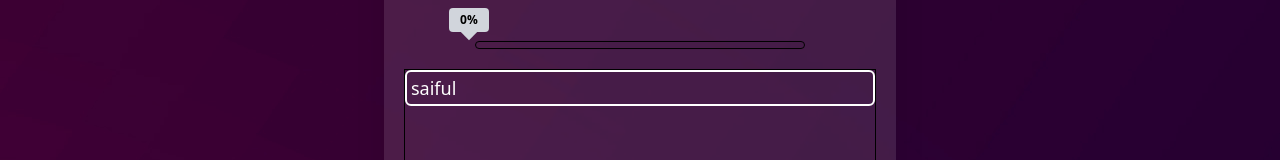
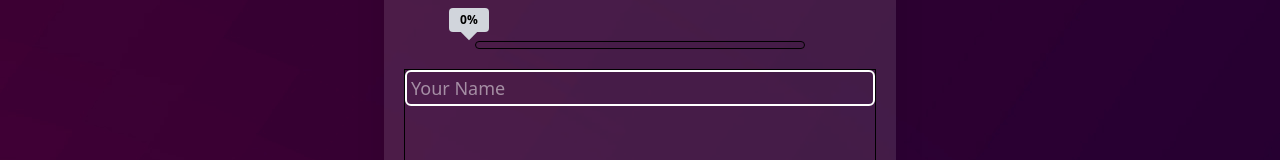
Before and after one commit to Saiful10400/Multi-step-form, a React app: page / in a window 1280 px wide. Shown: the part 235-395 px from the top of the page. Built offline with nearby package versions, Linux system fonts and the light colour scheme; the HTML template or start-up script is replaced by a standard one.

Commit message:
input field error input created.

```diff
--- a/src/Blocks/Component/PersonalInfo.tsx
+++ b/src/Blocks/Component/PersonalInfo.tsx
@@ -1,12 +1,14 @@
-import type { ChangeEventHandler } from "react";
+ import type { TformData } from "../Storage/FormData";
 import InputField from "../Ui/InputField";
 
 
 
-const PersonalInfo = ({updaterFn}:{updaterFn:ChangeEventHandler<HTMLInputElement>}) => {
+const PersonalInfo = ({updaterFn,formData}:{formData:TformData,updaterFn:(key: string, value: string | number) => void}) => {
+
+
     return (
         <div>
-           <InputField changeFn={updaterFn} type="text" value="saiful" placeHolder="Your Name" />
+           <InputField fieldName="fullName" updaterFn={updaterFn}  type="text" value={formData["fullName"]} placeHolder="Your Name" />
         </div>
     );
 };
--- a/src/Blocks/MultiStepsForm.tsx
+++ b/src/Blocks/MultiStepsForm.tsx
@@ -7,13 +7,14 @@ import FormWrapper from "./Util/Component/FormWrapper";
 import Button from "./Ui/Button";
 import ProgressBar from "./Ui/ProgressBar";
 import Tittle from "./Ui/Tittle";
+import initialFormData, { type TformData } from "./Storage/FormData";
 
 const MultiStepsForm = () => {
     const [stepCount, setStepCount] = useState(0)
-const[progressCount,setProgressCount]=useState(0)
+    const [progressCount, setProgressCount] = useState(0)
     // increase counter.
     const increaseCounter = () => {
-        setProgressCount(p=>p+10)
+        setProgressCount(p => p + 10)
         if (stepCount === 2) return
         setStepCount(p => p += 1)
     }
@@ -23,8 +24,13 @@ const[progressCount,setProgressCount]=useState(0)
         setStepCount(p => p -= 1)
     }
 
-    const updaterFn=(key:string,value:string|number)=>{
 
+    // cont form data.
+    const [formData, setFormData] = useState<TformData>(initialFormData)
+
+    const updaterFn = (key: string, value: string | number) => {
+        console.log(value,key)
+        setFormData(p => ({ ...p, [key]: value }))
     }
 
     return (
@@ -38,7 +44,7 @@ const[progressCount,setProgressCount]=useState(0)
 
             {/* Form pages. */}
             <FormWrapper count={stepCount}>
-                <PersonalInfo updaterFn={updaterFn}/>
+                <PersonalInfo formData={formData} updaterFn={updaterFn} />
                 <Address />
                 <Payment />
             </FormWrapper>
--- a/src/Blocks/Storage/FormData.ts
+++ b/src/Blocks/Storage/FormData.ts
@@ -0,0 +1,42 @@
+export  interface TformData {
+  // Step 1: Personal Info
+  fullName: string;
+  email: string;
+  phone: string;
+  dob: string; // or Date if you prefer
+
+  // Step 2: Address Info
+  division: string;
+  district: string;
+  postalCode: number;
+  sameAsPermanent: boolean;
+
+  // Step 3: Bank Info
+  bankName: string;
+  accountNumber: string;
+  accountType: "Savings" | "Current";
+  bankDocument: File | null; // uploaded file
+};
+
+const initialFormData: TformData = {
+  // Step 1: Personal Info
+  fullName: "",
+  email: "",
+  phone: "",
+  dob: "",
+
+  // Step 2: Address Info
+  division: "",
+  district: "",
+  postalCode: 0,
+  sameAsPermanent: false,
+
+  // Step 3: Bank Info
+  bankName: "",
+  accountNumber: "",
+  accountType: "Savings", // default option
+  bankDocument: null
+};
+
+
+export default initialFormData
--- a/src/Blocks/Ui/InputField.tsx
+++ b/src/Blocks/Ui/InputField.tsx
@@ -1,10 +1,28 @@
+import { useState, type ChangeEventHandler } from "react";
 
 
 
 
 const InputField = ({ type, placeHolder, value, updaterFn, fieldName }: { type: string, fieldName: string, placeHolder: string, value: string, updaterFn: (key: string, value: string | number) => void }) => {
+
+    const [error, setError] = useState<null | string>(null)
+    const [clicked, setClicked] = useState<boolean>(false)
+    const onChangeHandle: ChangeEventHandler<HTMLInputElement> = (e) => {
+        const value = e?.target?.value
+        updaterFn(fieldName, value)
+
+        if (value === "" && clicked) setError("Your full name missing!")
+        else {
+            setError(null)
+        }
+    }
+
+
     return (
-        <input className="w-full h-full text-white text-lg pl-1 py-1 rounded-md border-2 focus:outline-0" type={type} placeholder={placeHolder} value={value} onChange={e => updaterFn(fieldName,e?.target?.value)} />
+        <>
+            <input onClick={() => setClicked(true)} className={`${error ? "border-red-500" : "border-white"} w-full h-full text-white text-lg pl-1 py-1 rounded-md border-2 focus:outline-0`} type={type} placeholder={placeHolder} value={value} onChange={onChangeHandle} />
+            <span className={`${error ? "opacity-100 duration-300" : "opacity-0"} text-red-400 font-semibold text-sm`}>{error}</span>
+        </>
     );
 };
 
```
